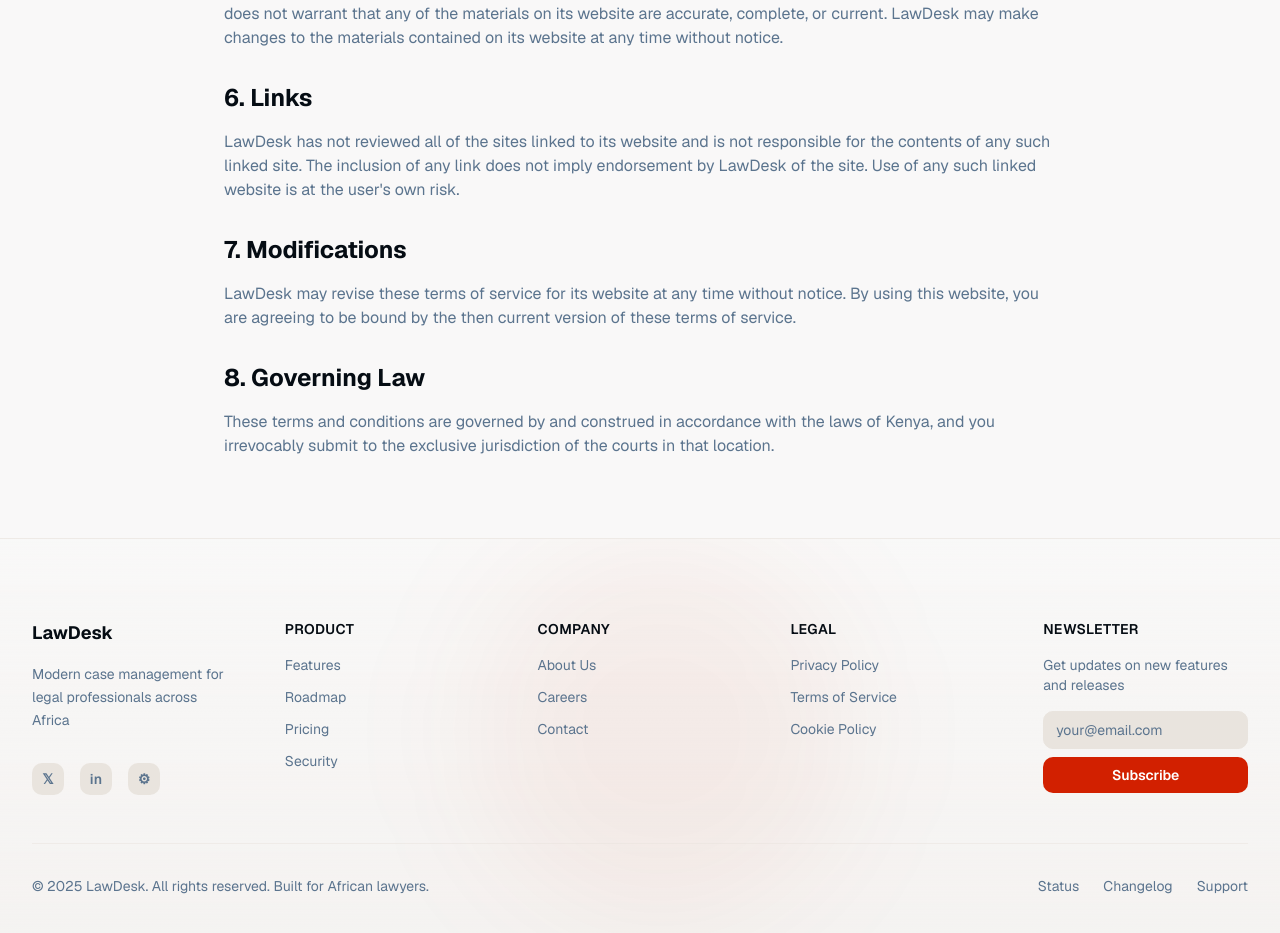
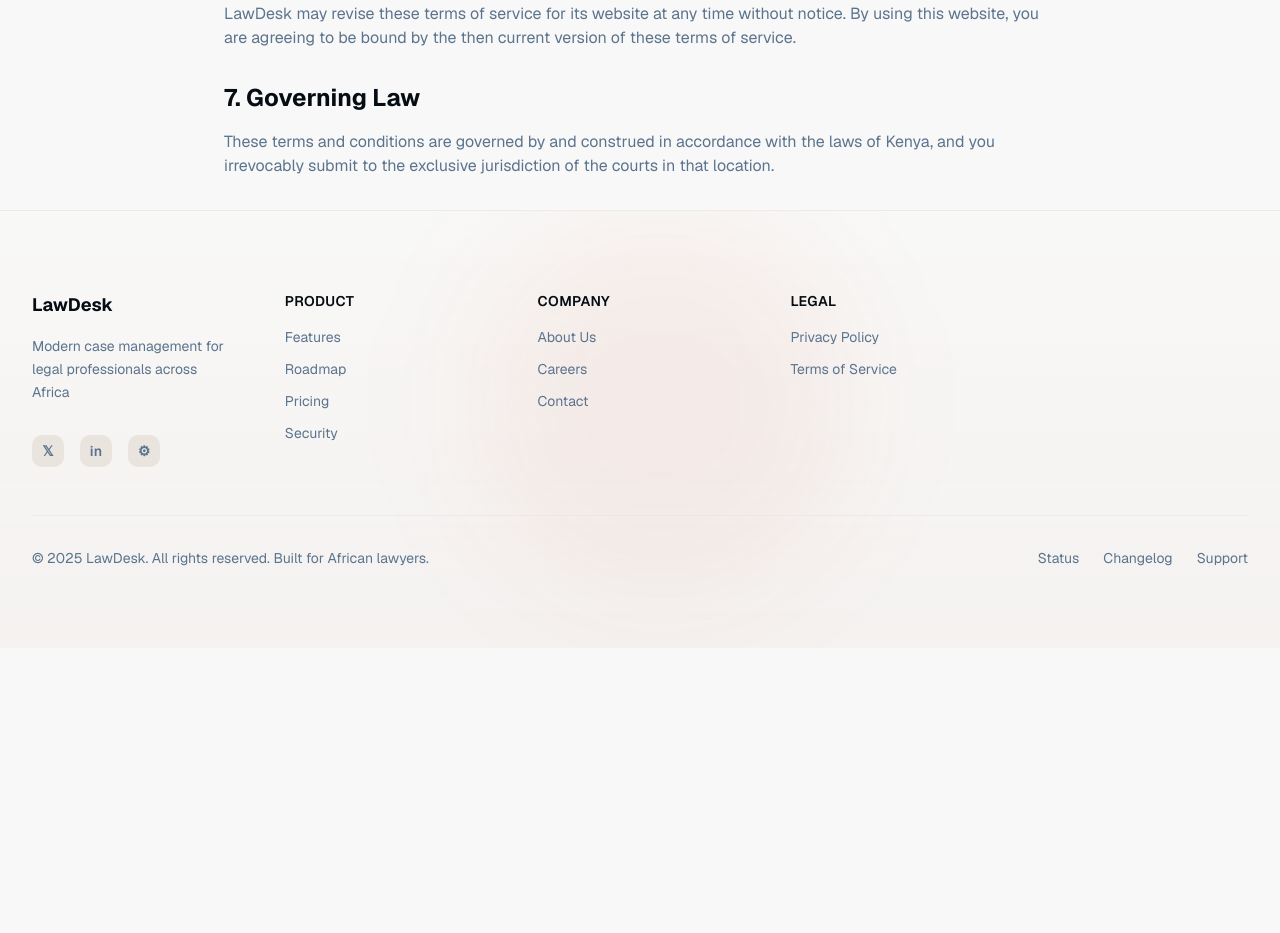
Before and after one commit to andareomondi/lawdeskweb, a Next.js app: page /terms in a window 1280 px wide. Shown: the part 1207-2140 px from the top of the page. After the commit the page ends 1855 px from the top, so only its background shows below. Built offline with nearby package versions, Linux system fonts and the light colour scheme.

Commit message:
Refactor(Footer) :Refactoring the pages linked from the footer

```diff
--- a/app/privacy/page.tsx
+++ b/app/privacy/page.tsx
@@ -7,16 +7,15 @@ export default function PrivacyPage() {
   return (
     <div className="min-h-screen bg-background">
       <Header />
-      <main className="pt-20">
-        <section className="py-20 px-4 sm:px-6 lg:px-8 max-w-4xl mx-auto">
-          <h1 className="text-4xl font-bold text-foreground mb-8">Privacy Policy</h1>
-          <p className="text-muted-foreground mb-8">Last updated: January 2025</p>
+      <main >
+        <section className="py-8 px-4 sm:px-6 lg:px-8 max-w-4xl mx-auto">
+          <h1 className="text-4xl font-bold text-foreground mb-4">Privacy Policy</h1>
 
           <div className="space-y-8 text-muted-foreground">
             <section>
               <h2 className="text-2xl font-bold text-foreground mb-4">1. Introduction</h2>
               <p>
-                LawDesk ("we", "us", "our", or "Company") operates the LawDesk application. This page informs you of our
+                LawDesk Company operates the LawDesk application. This page informs you of our
                 policies regarding the collection, use, and disclosure of personal data when you use our Service and the
                 choices you have associated with that data.
               </p>
--- a/app/terms/page.tsx
+++ b/app/terms/page.tsx
@@ -7,8 +7,8 @@ export default function TermsPage() {
   return (
     <div className="min-h-screen bg-background">
       <Header />
-      <main className="pt-20">
-        <section className="py-20 px-4 sm:px-6 lg:px-8 max-w-4xl mx-auto">
+      <main >
+        <section className="py-8 px-4 sm:px-6 lg:px-8 max-w-4xl mx-auto">
           <h1 className="text-4xl font-bold text-foreground mb-8">Terms of Service</h1>
           <p className="text-muted-foreground mb-8">Last updated: January 2025</p>
 
@@ -66,16 +66,7 @@ export default function TermsPage() {
             </section>
 
             <section>
-              <h2 className="text-2xl font-bold text-foreground mb-4">6. Links</h2>
-              <p>
-                LawDesk has not reviewed all of the sites linked to its website and is not responsible for the contents
-                of any such linked site. The inclusion of any link does not imply endorsement by LawDesk of the site.
-                Use of any such linked website is at the user's own risk.
-              </p>
-            </section>
-
-            <section>
-              <h2 className="text-2xl font-bold text-foreground mb-4">7. Modifications</h2>
+              <h2 className="text-2xl font-bold text-foreground mb-4">6. Modifications</h2>
               <p>
                 LawDesk may revise these terms of service for its website at any time without notice. By using this
                 website, you are agreeing to be bound by the then current version of these terms of service.
@@ -83,7 +74,7 @@ export default function TermsPage() {
             </section>
 
             <section>
-              <h2 className="text-2xl font-bold text-foreground mb-4">8. Governing Law</h2>
+              <h2 className="text-2xl font-bold text-foreground mb-4">7. Governing Law</h2>
               <p>
                 These terms and conditions are governed by and construed in accordance with the laws of Kenya, and you
                 irrevocably submit to the exclusive jurisdiction of the courts in that location.
--- a/components/footer.tsx
+++ b/components/footer.tsx
@@ -117,30 +117,7 @@ export function Footer() {
                   Terms of Service
                 </a>
               </li>
-              <li>
-                <a
-                  href="/cookies"
-                  className="text-muted-foreground hover:text-foreground transition-colors duration-200"
-                >
-                  Cookie Policy
-                </a>
-              </li>
             </ul>
-          </div>
-
-          <div className="space-y-4">
-            <h4 className="font-semibold text-foreground text-sm uppercase tracking-wide">Newsletter</h4>
-            <p className="text-sm text-muted-foreground">Get updates on new features and releases</p>
-            <form className="space-y-2">
-              <input
-                type="email"
-                placeholder="your@email.com"
-                className="w-full px-3 py-2 bg-muted border border-border rounded-lg text-sm text-foreground placeholder:text-muted-foreground focus:outline-none focus:border-primary transition-colors"
-              />
-              <button className="w-full px-3 py-2 bg-primary hover:bg-primary/90 text-primary-foreground text-sm font-semibold rounded-lg transition-colors">
-                Subscribe
-              </button>
-            </form>
           </div>
         </div>
 
--- a/components/hero.tsx
+++ b/components/hero.tsx
@@ -62,7 +62,7 @@ export function Hero() {
                 </div>
                 <div className="flex items-center gap-2">
                   <span className="text-lg">📱</span>
-                  <span className="text-sm text-muted-foreground">Works offline</span>
+                  <span className="text-sm text-muted-foreground">Android tailored</span>
                 </div>
               </div>
             </div>
--- a/components/newsletter.tsx
+++ b/components/newsletter.tsx
@@ -15,7 +15,7 @@ export function Newsletter() {
     e.preventDefault()
     setLoading(true)
 
-    // Simulate API call
+    // TODO: Implement actual email submission here
     await new Promise((resolve) => setTimeout(resolve, 1000))
 
     setSubmitted(true)
@@ -27,7 +27,7 @@ export function Newsletter() {
   }
 
   return (
-    <section id="newsletter" className="py-20 md:py-32 bg-background relative overflow-hidden">
+    <section id="newsletter" className="py-15 md:py-22 bg-background relative overflow-hidden">
       <div className="absolute inset-0 pointer-events-none">
         <div className="absolute top-1/2 left-1/4 w-96 h-96 bg-primary/10 rounded-full blur-3xl animate-pulse" />
         <div
@@ -78,34 +78,12 @@ export function Newsletter() {
                   </Button>
                 </div>
                 <p className="text-sm text-muted-foreground">
-                  No spam, just updates about LawDesk. Unsubscribe anytime.
+                  No spam, just updates about LawDesk.
                 </p>
               </form>
             )}
           </div>
         </Card>
-
-        <div className="mt-12 text-center">
-          <p className="text-sm font-semibold text-muted-foreground mb-4">
-            Trusted by legal professionals across Africa
-          </p>
-          <div className="flex justify-center items-center gap-8 flex-wrap">
-            <div className="text-center">
-              <p className="text-2xl font-bold text-foreground">500+</p>
-              <p className="text-xs text-muted-foreground">Beta Testers</p>
-            </div>
-            <div className="w-px h-8 bg-border" />
-            <div className="text-center">
-              <p className="text-2xl font-bold text-foreground">15+</p>
-              <p className="text-xs text-muted-foreground">Countries</p>
-            </div>
-            <div className="w-px h-8 bg-border" />
-            <div className="text-center">
-              <p className="text-2xl font-bold text-foreground">99.9%</p>
-              <p className="text-xs text-muted-foreground">Uptime</p>
-            </div>
-          </div>
-        </div>
       </div>
     </section>
   )
```
